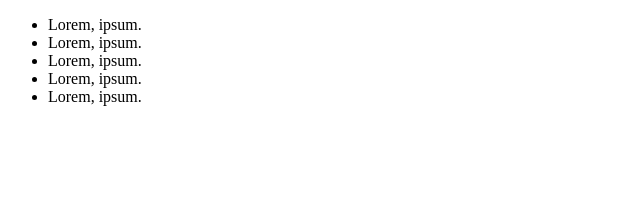
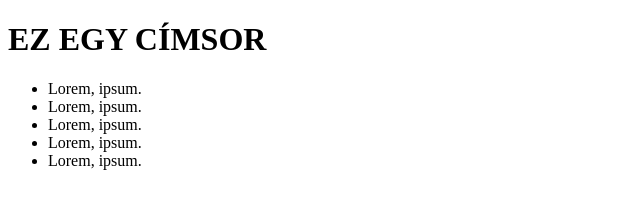
Before and after one commit to WalkerWalking/web5, a plain HTML site: page index.html in a window 1280 px wide. Shown: the whole page, without its empty margins (0-640 px from the left). Drawn offline with Linux system fonts and the light colour scheme.

Commit message:
Update index.html

```diff
--- a/index.html
+++ b/index.html
@@ -6,6 +6,7 @@
     <title>Document</title>
 </head>
 <body>
+    <h1>EZ EGY CÍMSOR</h1>
     <ul>
         <li>Lorem, ipsum.</li>
         <li>Lorem, ipsum.</li>
```
